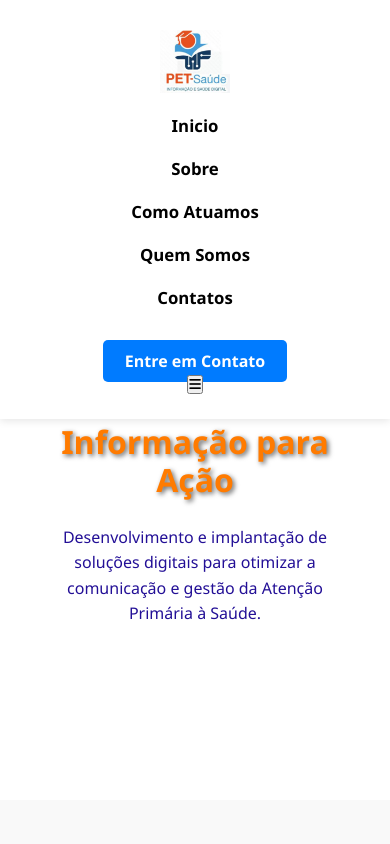
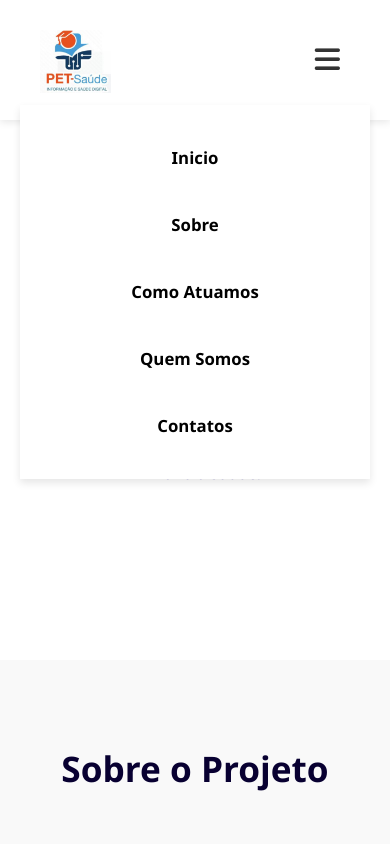
Before and after one commit to dev-morpheus/Projeto-PET-Saude, a plain HTML site: page index.html in a window 390 px wide. Both pictures are taken after a click on the button "Abrir menu". Shown: the top 844 px of the page. Drawn offline with Linux system fonts and the light colour scheme.

Commit message:
Update style.css

```diff
--- a/css/style.css
+++ b/css/style.css
@@ -53,7 +53,6 @@ a {
 
 
 .main-nav-right {
-    display: flex;
     align-items: center;
 }
 
@@ -65,7 +64,7 @@ a {
 }
 
 .main-nav-right ul li {
-    margin-left: 30px; /
+    margin-left: 30px;
 }
 
 .main-nav-right ul li a {
@@ -96,6 +95,22 @@ a {
 
 .navbar-cta-right .cta-button:hover {
     background-color: #0056b3;
+}
+
+/* Hamburger Menu Styles - Oculto por padrão no desktop */
+.hamburger-menu {
+    display: none;
+    background: none;
+    border: none;
+    font-size: 1.8em;
+    cursor: pointer;
+    color: #333;
+    padding: 10px;
+    z-index: 1001; /* Garante que o botão esteja acima do menu quando aberto */
+}
+
+.hamburger-menu:focus {
+    outline: none;
 }
 
 
@@ -445,31 +460,68 @@ section h2 {
 
 @media (max-width: 768px) {
     .navbar-content {
+        flex-direction: row;
+        justify-content: space-between;
+        align-items: center;
+        padding: 10px 20px;
+        position: relative;
+    }
+
+    .navbar-logo {
+        margin-bottom: 0;
+    }
+
+    .main-nav-right {
+        display: none;
         flex-direction: column;
-        padding: 10px 0;
+        width: 100%;
+        position: absolute;
+        top: 100%;
+        left: 0;
+        background-color: #fff;
+        box-shadow: 0 4px 8px rgba(0, 0, 0, 0.1);
+        padding: 20px 0;
+        z-index: 999;
+        transition: transform 0.3s ease-out, opacity 0.3s ease-out;
+        transform: translateY(-10px);
+        opacity: 0;
+        pointer-events: none;
     }
-    .navbar-logo {
-        margin-bottom: 10px;
+
+
+    .main-nav-right.active {
+        display: flex;
+        transform: translateY(0);
+        opacity: 1;
+        pointer-events: auto;
     }
-    .main-nav-right {
-        flex-direction: column;
-        margin-bottom: 15px;
-    }
+
     .main-nav-right ul {
         flex-direction: column;
         align-items: center;
-        margin-bottom: 15px;
+        margin-bottom: 0;
+        width: 100%;
     }
     .main-nav-right ul li {
-        margin: 8px 0;
+        margin: 10px 0;
+        width: 100%;
+        text-align: center;
     }
-    .navbar-cta-right .cta-button {
-        margin-left: 0;
-        width: 80%;
+    .main-nav-right ul li a {
+        padding: 10px 0;
+        display: block;
+    }
+
+    .navbar-cta-right {
+        display: none;
+    }
+
+    .hamburger-menu {
+        display: block;
     }
 
     .content-wrapper {
-        padding-top: 250px;
+        padding-top: 80px;
     }
 
     .hero-section {
@@ -555,6 +607,6 @@ section h2 {
     }
 
     .content-wrapper {
-        padding-top: 220px;
+        padding-top: 80px;
     }
 }
```
